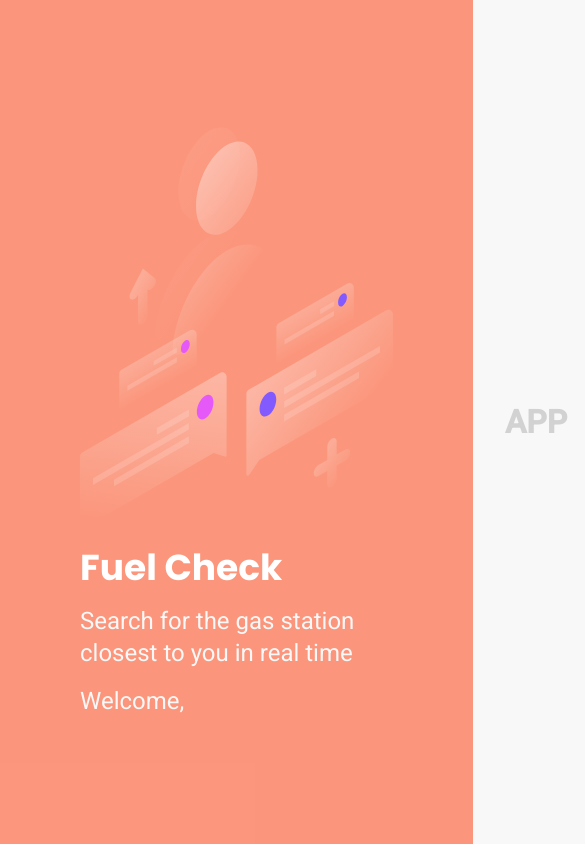
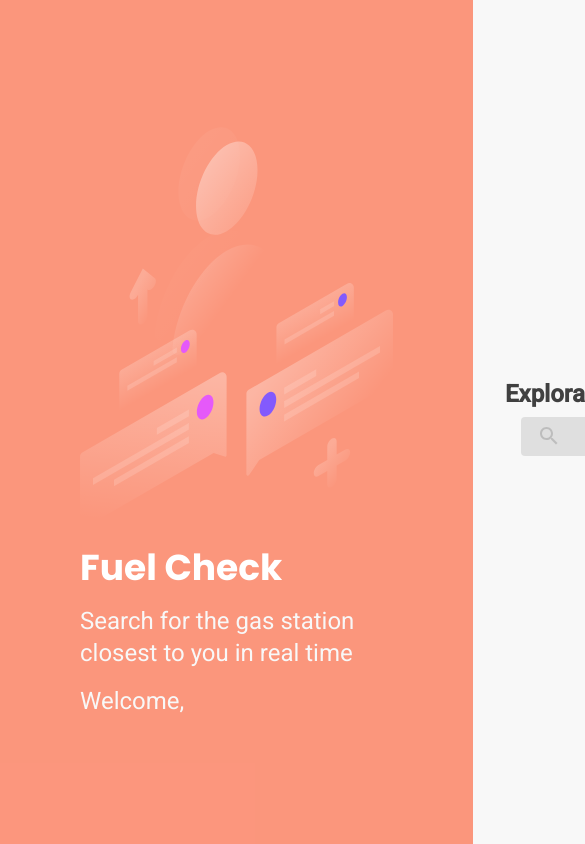
Before and after one commit to w16/w16-warker-app-frontend, a React (Create React App) app in the folder warkerapp/: page /home in a window 390 px wide. Shown: the top 844 px of the page, 585 px wide, since content can reach past the window. Built offline with nearby package versions, Linux system fonts and the light colour scheme.

Commit message:
search-bar input installed

```diff
--- a/warkerapp/package.json
+++ b/warkerapp/package.json
@@ -3,6 +3,10 @@
   "version": "0.1.0",
   "private": true,
   "dependencies": {
+    "@emotion/react": "^11.7.1",
+    "@emotion/styled": "^11.6.0",
+    "@mui/icons-material": "^5.2.5",
+    "@mui/material": "^5.2.8",
     "@testing-library/jest-dom": "^5.16.1",
     "@testing-library/react": "^12.1.2",
     "@testing-library/user-event": "^13.5.0",
--- a/warkerapp/src/App.tsx
+++ b/warkerapp/src/App.tsx
@@ -13,7 +13,7 @@ type UserFormat = {
 
 type AuthContextType = {
   user: UserFormat | undefined;
-  SignInWithGoogle: () => Promise<void>;
+  SignInWithGoogle: () => Promise<void>; //promise cuz it's async await and dont have return
 };
 
 //as any ignore typescript for this context
--- /dev/null
+++ b/warkerapp/src/components/Search.tsx
@@ -0,0 +1,63 @@
+import * as React from 'react';
+import { styled, alpha } from '@mui/material/styles';
+import Toolbar from '@mui/material/Toolbar';
+import InputBase from '@mui/material/InputBase';
+import SearchIcon from '@mui/icons-material/Search';
+
+const Search = styled("div")(({ theme }) => ({
+  position: "relative",
+  borderRadius: theme.shape.borderRadius,
+  backgroundColor: alpha(theme.palette.common.black, 0.1),
+  "&:hover": {
+    backgroundColor: alpha(theme.palette.common.black, 0.1)
+  },
+  marginLeft: 0,
+  width: "100%",
+  [theme.breakpoints.up("sm")]: {
+    marginLeft: theme.spacing(1),
+    width: "400px"
+  }
+}));
+
+const SearchIconWrapper = styled("div")(({ theme }) => ({
+  padding: theme.spacing(0, 2),
+  height: "100%",
+  position: "absolute",
+  pointerEvents: "none",
+  display: "flex",
+  alignItems: "center",
+  justifyContent: "center"
+}));
+
+const StyledInputBase = styled(InputBase)(({ theme }) => ({
+  color: "inherit",
+  "& .MuiInputBase-input": {
+    padding: theme.spacing(1, 1, 1, 0),
+    // vertical padding + font size from searchIcon
+    paddingLeft: `calc(1em + ${theme.spacing(4)})`,
+    transition: theme.transitions.create("width"),
+    width: "100%",
+    [theme.breakpoints.up("sm")]: {
+      width: "10ch",
+      "&:focus": {
+        width: "20ch"
+      }
+    }
+  }
+}));
+
+export default function SearchAppBar() {
+  return (
+    <Toolbar>
+      <Search>
+        <SearchIconWrapper>
+          <SearchIcon />
+        </SearchIconWrapper>
+        <StyledInputBase
+          placeholder="Search…"
+          inputProps={{ "aria-label": "search" }}
+        />
+      </Search>
+    </Toolbar>
+  );
+}
--- a/warkerapp/src/pages/Home.tsx
+++ b/warkerapp/src/pages/Home.tsx
@@ -1,6 +1,7 @@
 import { useContext } from "react";
 import { AuthContext } from "../App";
 import illustrationImg from "../assets/images/illustration.svg";
+import SearchAppBar from "../components/Search";
 import "../styles/auth.scss";
 
 export function Home() {
@@ -15,8 +16,16 @@ export function Home() {
         <p>Welcome, {user?.name}</p>
       </aside>
       <main>
-        <div className="main-content">
-          <h1>APP</h1>
+        <div className="main-content-login">
+          <header>
+              <div className="header">
+                <h2>Explorar</h2>
+                <h3 onClick={(e)=>{console.log("estou sendo clicado")}}>Filtrar</h3>
+              </div>
+          </header>
+          <div className="search-map">
+          <SearchAppBar></SearchAppBar>
+          </div>
         </div>
       </main>
     </div>
--- a/warkerapp/src/styles/auth.scss
+++ b/warkerapp/src/styles/auth.scss
@@ -54,38 +54,8 @@
             align-self: center;
         }
 
-        h2{
-            font-size: 24px;
-            margin: 64px 0 24px;
-            font-family: 'Poppins', sans-serif;
-            color: #080808ce;
-        }
-
-        form {
-            input {
-                height: 50px;
-                border-radius: 8px;
-                padding: 0 16px;
-                background-color: #FFF;
-                border: 1px solid #a8a8b3;
-            }
-
-            button {
-                margin-top: 16px;
-            }
-
-            button, input {
-                width: 100%;
-            }
-        }
-
-        p{
-            font-size: 14px;
-            color: #737380;
-            margin-top: 16px;
-        a{
-            color: #e659f8;
-        }
+        h2, h3 {
+            color: rgba(0, 0, 0, 0.74);
         }
     }
 
@@ -118,8 +88,6 @@
 
 
 
-
-
     .separator {
         font-size: 14px;
         color: #a8a8b3;
@@ -147,3 +115,42 @@
         }
     }
 }
+
+.main-content-login {
+    display: flex;
+    flex-direction: column;
+    width: 100%;
+    max-width: 435px;
+    align-items: stretch;
+    text-align: center;
+
+    > img {
+        align-self: center;
+    }
+
+    h2 {
+        color: rgba(0, 0, 0, 0.74);
+    }
+
+    .header {
+        display: flex;
+        flex-direction: row;
+        width: 420px;
+        align-items:center;
+        justify-content: space-between;
+
+        h3{
+            color: rgba(0, 0, 0, 0.74);
+            font-size: 24px;
+            cursor: pointer;
+        }
+    }
+
+    .search-map {
+        > input {
+            padding: 08px;
+            width: 80%;
+            margin-top: 45px;
+        }
+    }
+}
--- a/warkerapp/tsconfig.json
+++ b/warkerapp/tsconfig.json
@@ -6,6 +6,10 @@
       "dom.iterable",
       "esnext"
     ],
+    "paths": {
+      "@mui/styled-engine": ["./node_modules/@mui/styled-engine-sc"]
+    },
+
     "allowJs": true,
     "skipLibCheck": true,
     "esModuleInterop": true,
```
Also changed, not shown: warkerapp/src/assets/images/searchIcon.svg (added), 1 other file (tests, documents, lock files or other folders).
